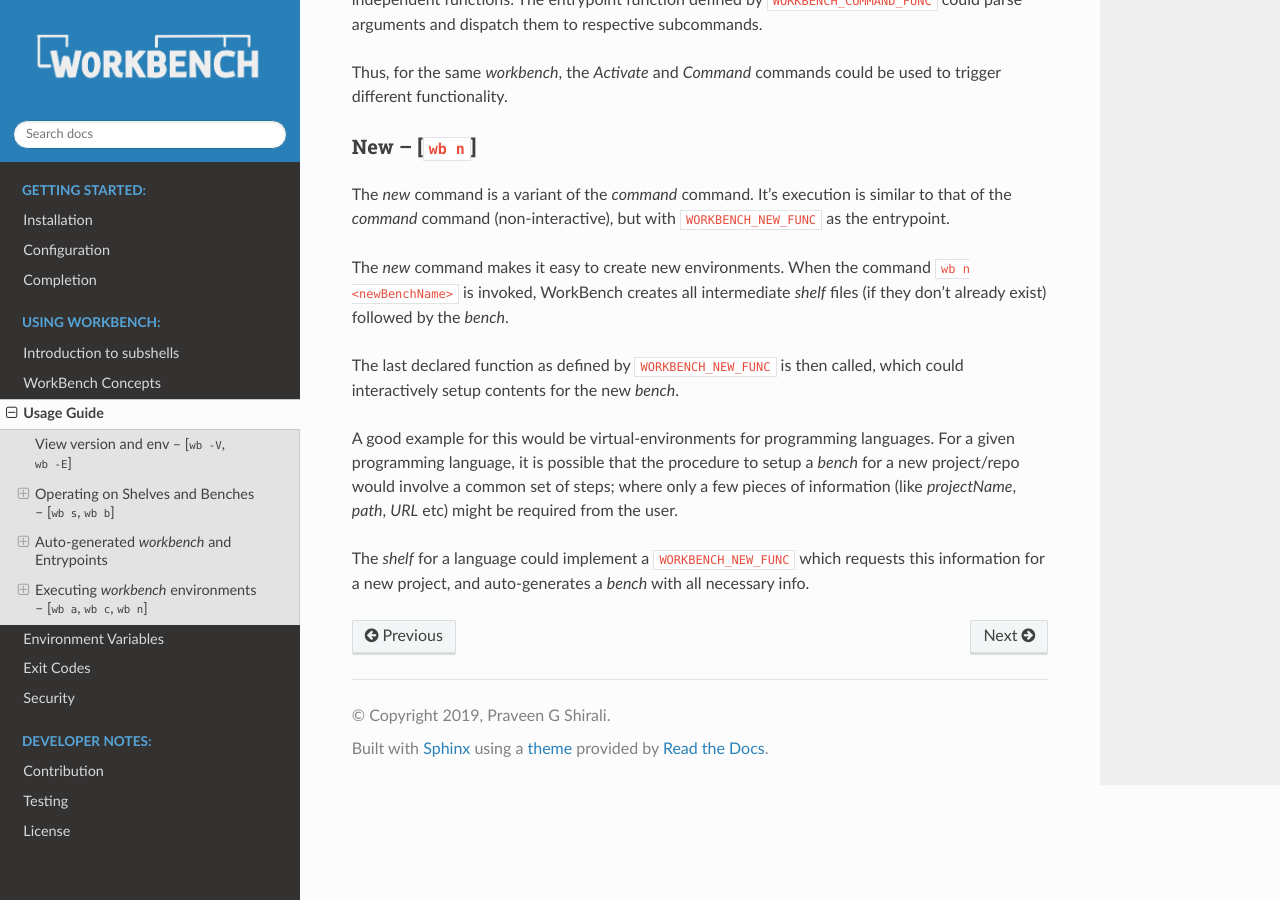
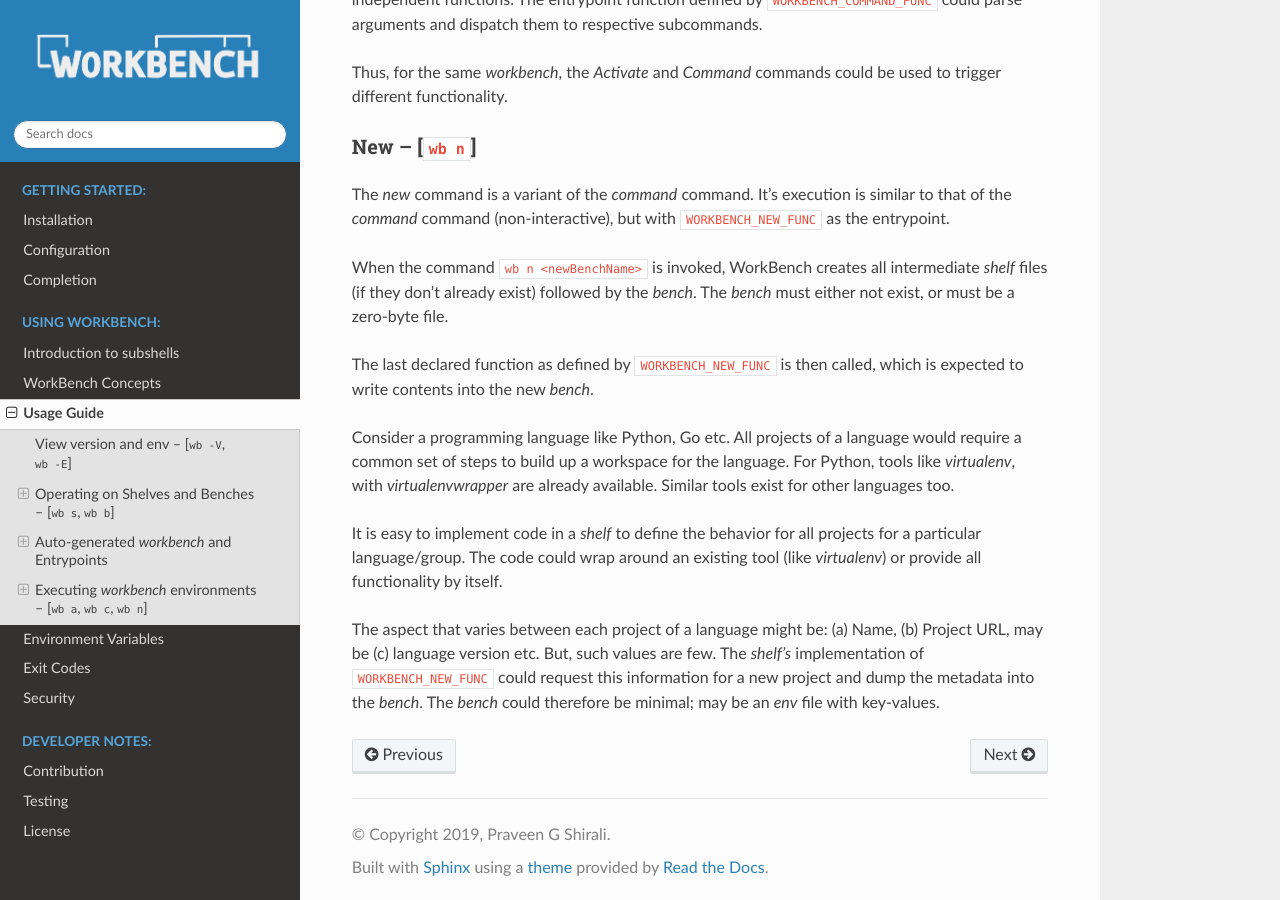
Before and after one commit to pshirali/workbench, a Sphinx documentation site: the page built from docs/source/using_wb/usage.rst, in a window 1280 px wide and 900 px high, scrolled down 3726 px. Built offline with Sphinx 7.4.7 and the Read the Docs theme 2.0.0, drawn with Linux system fonts in a browser that asks for light colours.

Commit message:
Updated the docs for 'wb n' with a prog.language example

```diff
--- a/docs/source/using_wb/usage.rst
+++ b/docs/source/using_wb/usage.rst
@@ -209,19 +209,24 @@ The `new` command is a variant of the `command` command. It's execution is
 similar to that of the `command` command (non-interactive), but with
 ``WORKBENCH_NEW_FUNC`` as the entrypoint.
 
-The `new` command makes it easy to create new environments. When the command
-``wb n <newBenchName>`` is invoked, WorkBench creates all intermediate
-`shelf` files (if they don't already exist) followed by the `bench`.
+When the command ``wb n <newBenchName>`` is invoked, WorkBench creates
+all intermediate `shelf` files (if they don't already exist) followed by
+the `bench`. The `bench` must either not exist, or must be a zero-byte file.
 
 The last declared function as defined by ``WORKBENCH_NEW_FUNC`` is then
-called, which could interactively setup contents for the new `bench`.
+called, which is expected to write contents into the new `bench`.
 
-A good example for this would be virtual-environments for programming
-languages. For a given programming language, it is possible that the
-procedure to setup a `bench` for a new project/repo would involve a
-common set of steps; where only a few pieces of information (like
-`projectName`, `path`, `URL` etc) might be required from the user.
+Consider a programming language like Python, Go etc. All projects of a
+language would require a common set of steps to build up a workspace for
+the language. For Python, tools like `virtualenv`, with `virtualenvwrapper`
+are already available. Similar tools exist for other languages too.
 
-The `shelf` for a language could implement a ``WORKBENCH_NEW_FUNC`` which
-requests this information for a new project, and auto-generates a `bench`
-with all necessary info.
+It is easy to implement code in a `shelf` to define the behavior for all
+projects for a particular language/group. The code could wrap around an
+existing tool (like `virtualenv`) or provide all functionality by itself.
+
+The aspect that varies between each project of a language might be: (a) Name,
+(b) Project URL, may be (c) language version etc. But, such values are few.
+The `shelf's` implementation of ``WORKBENCH_NEW_FUNC`` could request this
+information for a new project and dump the metadata into the `bench`.
+The `bench` could therefore be minimal; may be an `env` file with key-values.
```
